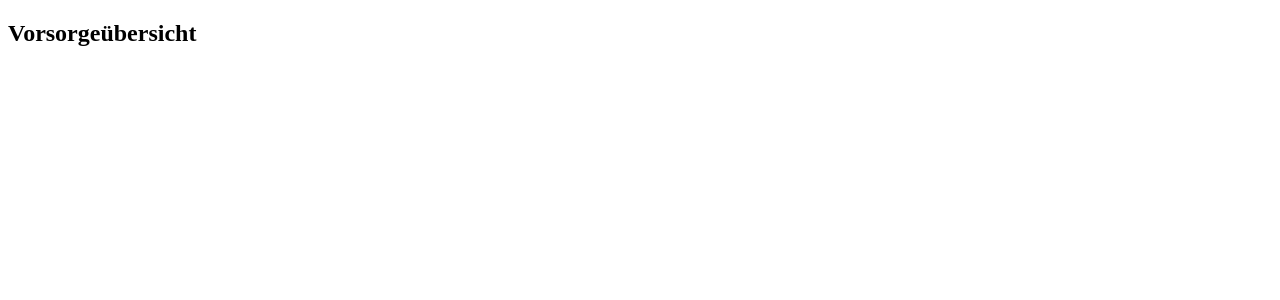
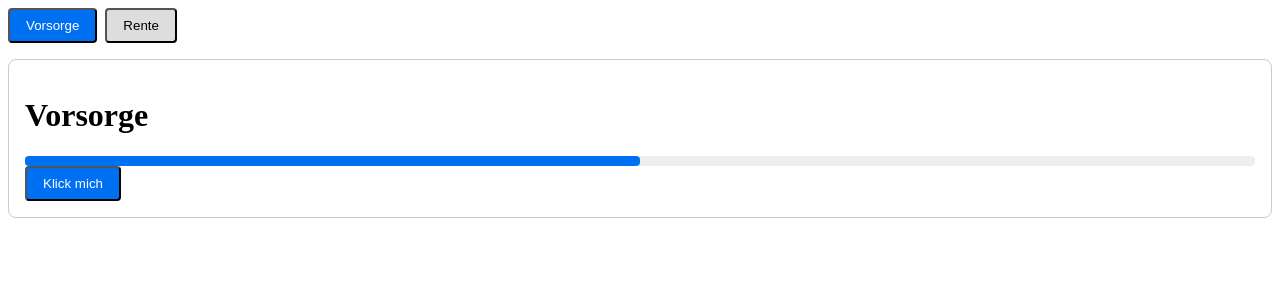
Before and after one commit to Aniellocolella/Kundenberatungsapp, a Next.js app: page / in a window 1280 px wide. Shown: the top 300 px of the page. Built offline with nearby package versions, Linux system fonts and the light colour scheme.

Commit message:
Add files via upload

```diff
--- a/app/layout.tsx
+++ b/app/layout.tsx
@@ -1,13 +1,12 @@
 export const metadata = {
-  title: "Kundenberatung App",
-  description: "Interaktive Beratung für Vorsorge und Absicherung"
+  title: "Kundenberatung",
+  description: "Beratung zu Vorsorge und Absicherung"
 };
 
 export default function RootLayout({ children }: { children: React.ReactNode }) {
   return (
     <html lang="de">
-      <head />
-      <body className="bg-gray-50 text-gray-900">{children}</body>
+      <body>{children}</body>
     </html>
   );
 }
--- a/app/page.tsx
+++ b/app/page.tsx
@@ -3,28 +3,26 @@ import { Progress } from "@/components/ui/progress";
 import { Button } from "@/components/ui/button";
 import { Tabs, TabsList, TabsTrigger, TabsContent } from "@/components/ui/tabs";
 
-export default function HomePage() {
+export default function Home() {
   return (
-    <main className="p-4 space-y-4">
+    <main className="p-4">
       <Tabs defaultValue="vorsorge">
         <TabsList>
           <TabsTrigger value="vorsorge">Vorsorge</TabsTrigger>
-          <TabsTrigger value="versicherung">Versicherung</TabsTrigger>
+          <TabsTrigger value="rente">Rente</TabsTrigger>
         </TabsList>
         <TabsContent value="vorsorge">
           <Card>
             <CardContent>
-              <h2 className="text-xl font-semibold mb-2">Vorsorgeübersicht</h2>
-              <Progress value={60} />
+              <h1 className="text-xl font-bold mb-2">Vorsorge</h1>
+              <Progress value={50} />
+              <Button>Klick mich</Button>
             </CardContent>
           </Card>
         </TabsContent>
-        <TabsContent value="versicherung">
+        <TabsContent value="rente">
           <Card>
-            <CardContent>
-              <p>Weitere Themen...</p>
-              <Button>Beratung starten</Button>
-            </CardContent>
+            <CardContent>Details zur Rente</CardContent>
           </Card>
         </TabsContent>
       </Tabs>
--- a/components/ui/button.tsx
+++ b/components/ui/button.tsx
@@ -1,24 +1,8 @@
 import { ReactNode } from "react";
 
-interface ButtonProps {
-  onClick?: () => void;
-  children: ReactNode;
-  variant?: "default" | "outline";
-  disabled?: boolean;
-}
-
-export function Button({ onClick, children, variant = "default", disabled = false }: ButtonProps) {
-  const base = "px-4 py-2 rounded-xl font-semibold transition";
-  const variants = {
-    default: "bg-blue-600 text-white hover:bg-blue-700",
-    outline: "border border-gray-400 text-gray-700 hover:bg-gray-100"
-  };
+export function Button({ children, onClick }: { children: ReactNode; onClick?: () => void }) {
   return (
-    <button
-      onClick={onClick}
-      disabled={disabled}
-      className={`${base} ${variants[variant]} ${disabled ? 'opacity-50 cursor-not-allowed' : ''}`}
-    >
+    <button onClick={onClick} style={{ padding: "8px 16px", backgroundColor: "#0070f3", color: "white", borderRadius: 4 }}>
       {children}
     </button>
   );
--- a/components/ui/card.tsx
+++ b/components/ui/card.tsx
@@ -1,7 +1,7 @@
 import { ReactNode } from "react";
 
 export function Card({ children }: { children: ReactNode }) {
-  return <div className="bg-white shadow rounded-2xl p-4">{children}</div>;
+  return <div style={{ border: "1px solid #ccc", borderRadius: 8, padding: 16 }}>{children}</div>;
 }
 
 export function CardContent({ children }: { children: ReactNode }) {
--- a/components/ui/progress.tsx
+++ b/components/ui/progress.tsx
@@ -1,15 +1,18 @@
 interface ProgressProps {
   value: number;
-  className?: string;
 }
 
-export function Progress({ value, className = "" }: ProgressProps) {
+export function Progress({ value }: ProgressProps) {
   return (
-    <div className={`w-full bg-gray-200 rounded-full h-3 ${className}`}>
+    <div style={{ width: "100%", backgroundColor: "#eee", borderRadius: 4 }}>
       <div
-        className="bg-blue-600 h-3 rounded-full transition-all duration-300"
-        style={{ width: `${value}%` }}
-      ></div>
+        style={{
+          width: value + "%",
+          height: 10,
+          backgroundColor: "#0070f3",
+          borderRadius: 4
+        }}
+      />
     </div>
   );
 }
--- a/components/ui/tabs.tsx
+++ b/components/ui/tabs.tsx
@@ -1,31 +1,52 @@
-import { useState, ReactNode } from "react";
+import { ReactNode, useState } from "react";
 
 export function Tabs({ defaultValue, children }: { defaultValue: string; children: ReactNode }) {
-  const [value, setValue] = useState(defaultValue);
-  const tabs = Array.isArray(children) ? children.filter(child => child.type.name === "TabsTrigger") : [];
-  const contents = Array.isArray(children) ? children.filter(child => child.type.name === "TabsContent") : [];
+  const [active, setActive] = useState(defaultValue);
+  const childrenArray = Array.isArray(children) ? children : [children];
 
   return (
-    <div className="space-y-2">
-      <div className="flex gap-2">{tabs.map(tab =>
-        tab.props.value === value
-          ? { ...tab, props: { ...tab.props, active: true, onClick: () => setValue(tab.props.value) } }
-          : { ...tab, props: { ...tab.props, active: false, onClick: () => setValue(tab.props.value) } }
-      )}</div>
-      {contents.map(content => content.props.value === value && content)}
+    <div>
+      {childrenArray.map((child: any) =>
+        child.type.name === "TabsList"
+          ? { ...child, props: { ...child.props, active, setActive } }
+          : null
+      )}
+      {childrenArray.map((child: any) =>
+        child.type.name === "TabsContent" && child.props.value === active ? child : null
+      )}
     </div>
   );
 }
 
-export function TabsList({ children }: { children: ReactNode }) {
-  return <div className="flex gap-2">{children}</div>;
+export function TabsList({ children, active, setActive }: any) {
+  return (
+    <div style={{ display: "flex", gap: 8 }}>
+      {children.map((child: any) =>
+        child.type.name === "TabsTrigger"
+          ? {
+              ...child,
+              props: {
+                ...child.props,
+                active: child.props.value === active,
+                onClick: () => setActive(child.props.value),
+              }
+            }
+          : null
+      )}
+    </div>
+  );
 }
 
-export function TabsTrigger({ value, children, active = false, onClick = () => {} }: any) {
+export function TabsTrigger({ value, children, onClick, active }: any) {
   return (
     <button
       onClick={onClick}
-      className={`px-4 py-2 rounded-full ${active ? 'bg-blue-600 text-white' : 'bg-gray-200 text-gray-800'}`}
+      style={{
+        padding: "8px 16px",
+        backgroundColor: active ? "#0070f3" : "#ddd",
+        color: active ? "white" : "black",
+        borderRadius: 4,
+      }}
     >
       {children}
     </button>
@@ -33,5 +54,5 @@ export function TabsTrigger({ value, children, active = false, onClick = () => {
 }
 
 export function TabsContent({ value, children }: { value: string; children: ReactNode }) {
-  return <div>{children}</div>;
+  return <div style={{ marginTop: 16 }}>{children}</div>;
 }
```
Also changed, not shown: tsconfig.json (+1 -26 lines).
